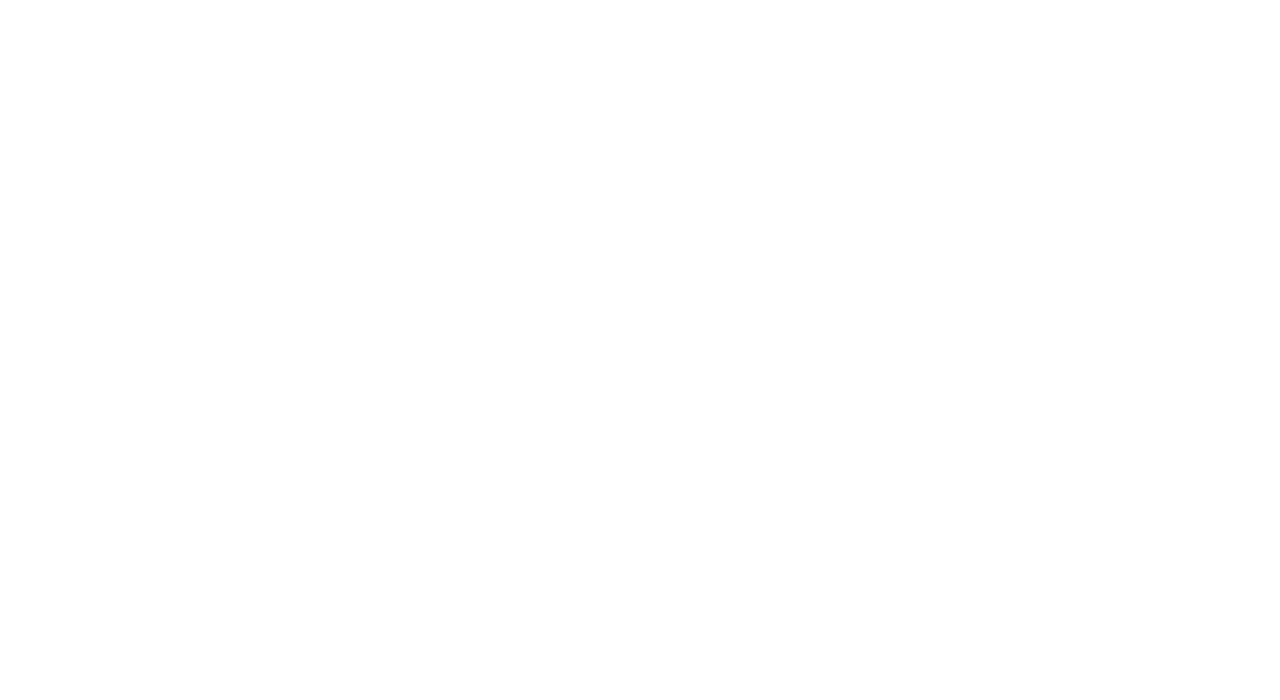
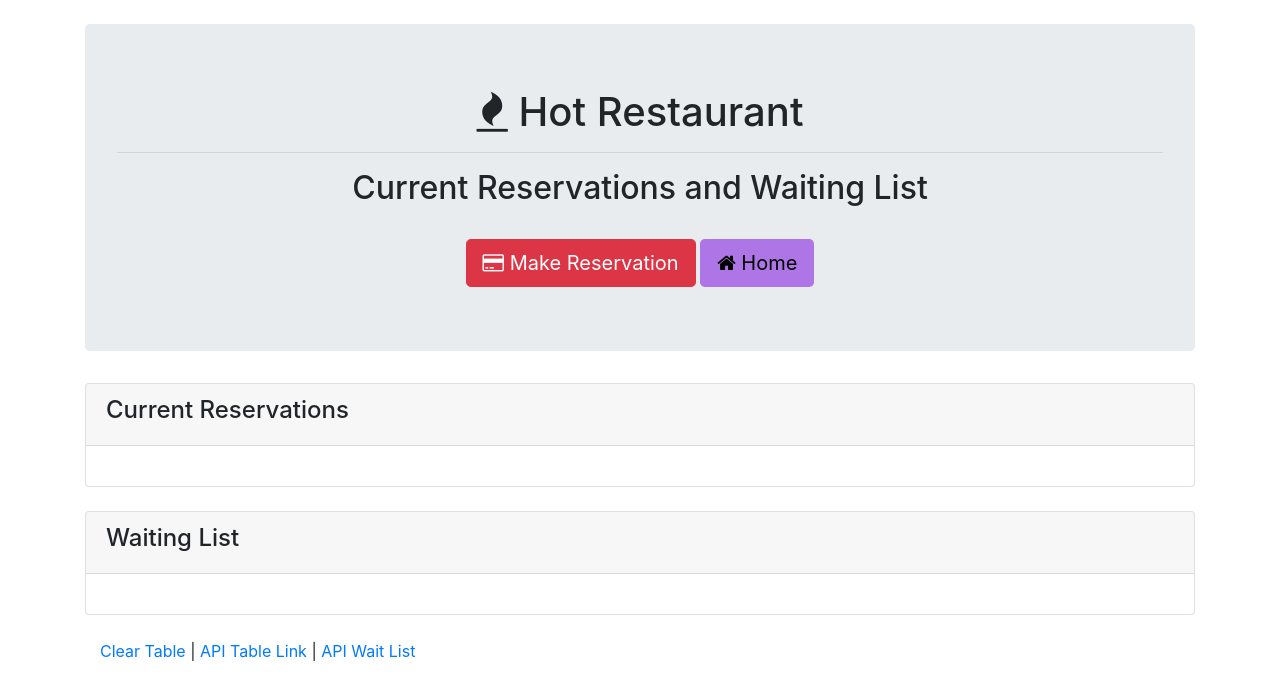
Before and after one commit to CodeGuy5280/ExpressRestaurantApp, a website: page tables.html in a window 1280 px wide. Drawn offline with nearby package versions, Linux system fonts and the light colour scheme.

Commit message:
Completed tables html.

```diff
--- a/tables.html
+++ b/tables.html
@@ -1,2 +1,73 @@
 <!-- has a make reservation button, a home page button(simple-icon for hmepage), current reservations section, and a waiting list section
 also includes a clear table link in addition to the other two backend(data objects)links -->
+<!DOCTYPE html>
+<html lang="en">
+
+<head>
+  <meta charset="UTF-8">
+  <title>Tables Page</title>
+
+  <!-- Latest compiled and minified CSS & JS -->
+  <link rel="stylesheet" href="https://maxcdn.bootstrapcdn.com/bootstrap/4.0.0/css/bootstrap.min.css">
+  <link rel="stylesheet" href="https://stackpath.bootstrapcdn.com/font-awesome/4.7.0/css/font-awesome.min.css">
+  <script src="https://code.jquery.com/jquery.js"></script>
+  <script src="https://maxcdn.bootstrapcdn.com/bootstrap/4.0.0/js/bootstrap.min.js"></script>
+
+</head>
+
+<body>
+
+  <div class="container">
+    <br>
+    <div class="jumbotron">
+      <h1 class="text-center"><span class="fa fa-fire"></span> Hot Restaurant</h1>
+      <hr>
+      <h2 class="text-center">Current Reservations and Waiting List</h2>
+      <br>
+
+      <div class="text-center">
+        <a href="/reserve"><button class="btn btn-lg btn-danger"><span class="fa fa-credit-card"></span> Make Reservation</button></a>
+        <a href="/"><button class="btn btn-lg btn-default" style="background-color: rgba(137, 43, 226, 0.61);"><span class="fa fa-home"></span> Home</button></a>
+      </div>
+    </div>
+
+    <div class="row">
+      <div class="col-lg-12">
+
+        <!-- Current Tables in Use -->
+        <div class="card">
+          <div class="card-header">
+            <h4>Current Reservations</h4>
+          </div>
+          <div class="card-body">
+            <ul id="tableList" class="list-group"></ul>
+          </div>
+        </div>
+
+        <!-- Waiting List Card -->
+        <div class="card mt-4">
+          <div class="card-header">
+            <h4>Waiting List</h4>
+          </div>
+          <div class="card-body">
+            <ul id="waitList" class="list-group"></ul>
+          </div>
+        </div>
+      </div>
+    </div>
+
+
+    <footer class="footer mt-4">
+      <div class="container">
+
+        <p><a href="#" id="clear">Clear Table</a> | <a href="/api/tables">API Table Link</a> | <a href="/api/waitlist">API
+            Wait List</a>
+      </div>
+    </footer>
+    <br>
+  </div>
+
+</body>
+
+
+</html>
```
